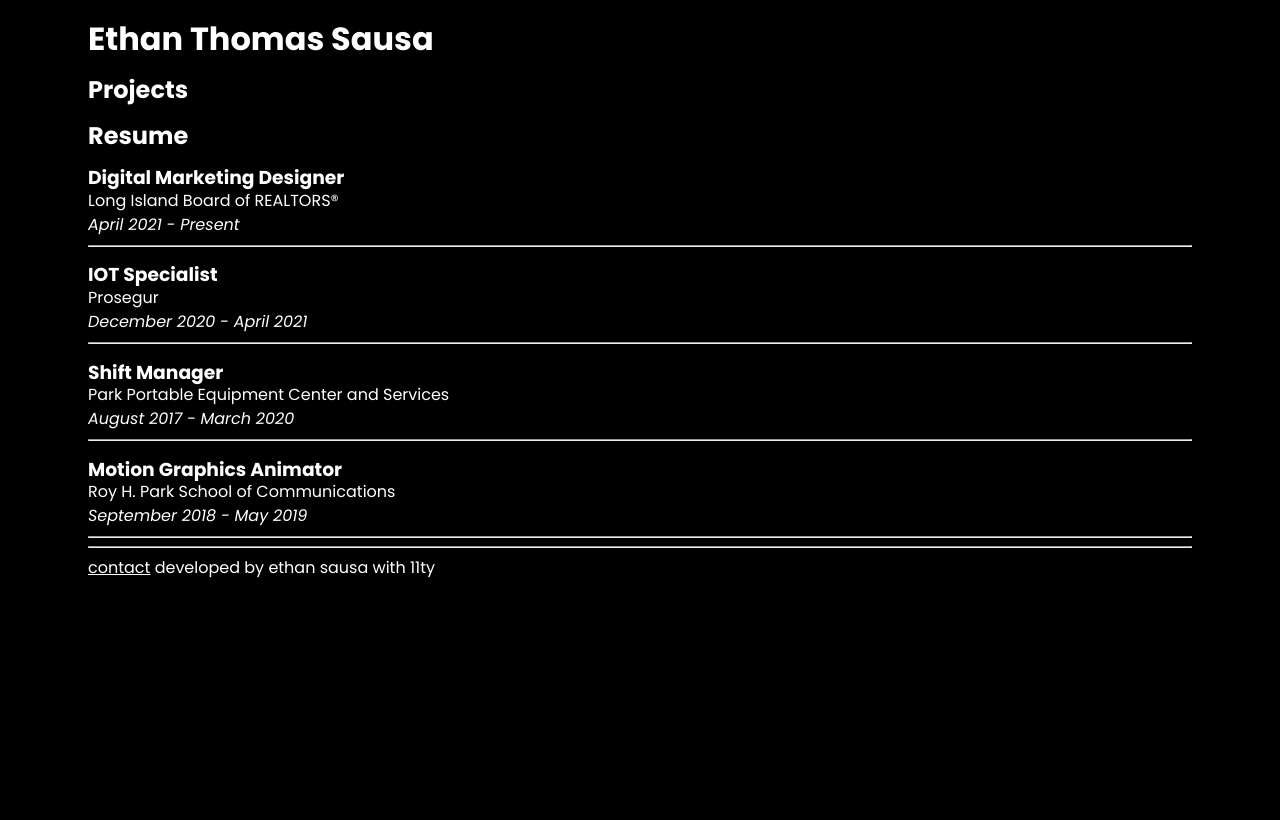
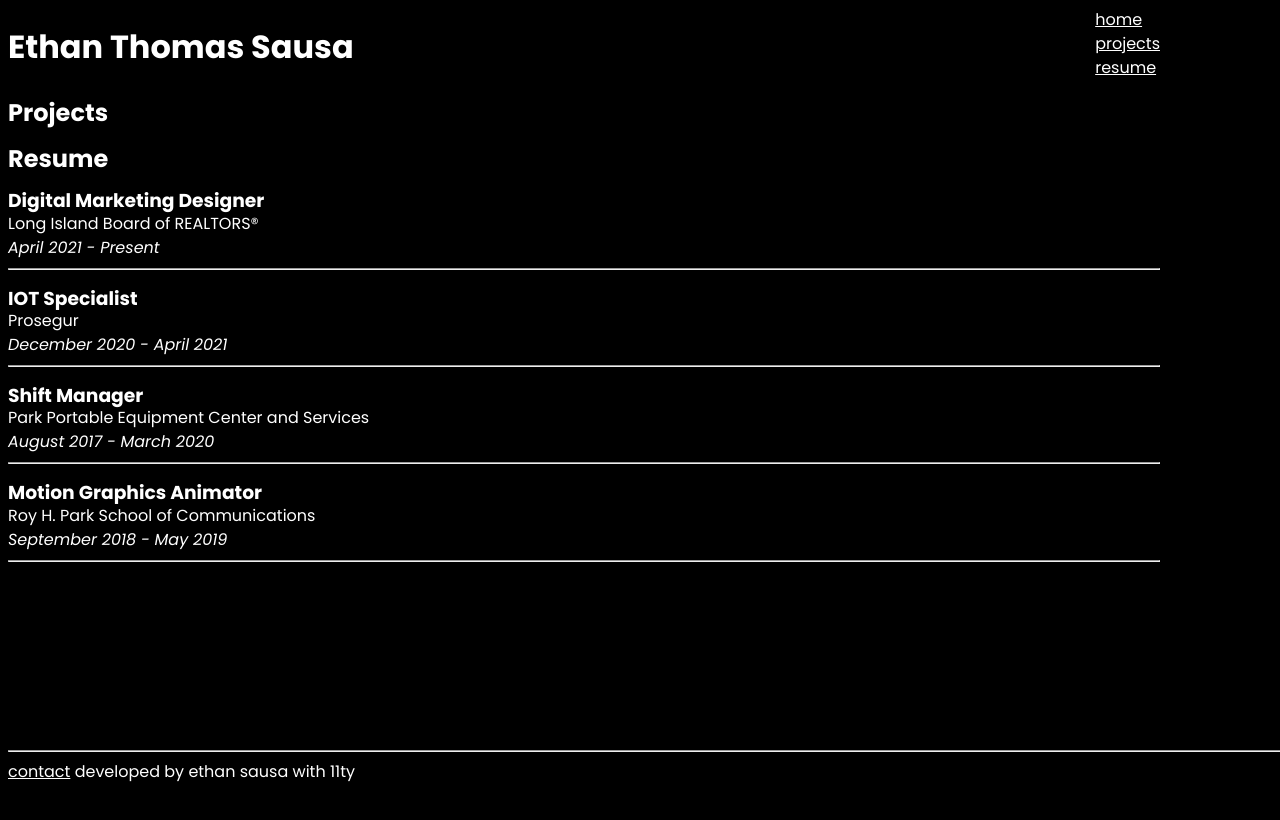
Before and after one commit to etsausa/11ty-practice, an Eleventy site: page src/index.html in a window 1280 px wide. Built offline with nearby package versions, Linux system fonts and the light colour scheme; Eleventy itself is replaced by a stand-in of ours; files that its build step writes are made by us from their sources.

Commit message:
clean up and added nav

```diff
--- a/public/css/style.css
+++ b/public/css/style.css
@@ -6,7 +6,30 @@ body{
     color: white;
     font-family: "Poppins", sans-serif;
 
-    margin-inline: auto;
-    padding-inline: 1.5em;
     max-width: 72rem;
 }
+header{
+    display: flex;
+    justify-content: space-between;
+}
+
+footer{
+    position: fixed;
+    bottom: 0;
+    width: 100%;
+    padding: 0 0 1em 0;
+}
+
+ul:where([role="list"]),
+ol:where([role="list"]) {
+    list-style: none;
+    margin: 0;
+    padding: 0;
+}
+
+/* utility classes */
+.flex-group {
+    display: flex;
+    flex-wrap: wrap;
+    gap: var(--gap, 1em);
+  }
--- a/src/_includes/layouts/base.html
+++ b/src/_includes/layouts/base.html
@@ -4,6 +4,17 @@
     {% include "basehead.html" %}
     {% block head %}{% endblock %}
 </head>
+<header>
+    <h1>Ethan Thomas Sausa</h1>
+    <nav>
+        <ul role="list" class="flex_group">
+            <li><a href="/">home</a></li>
+            <li><a href="/projects">projects</a></li>
+            <li><a href="/resume">resume</a></li>
+        </ul>
+    </nav>
+
+</header>
 <body>
     {% block content %}
         {{content | safe}}
--- /dev/null
+++ b/src/_includes/resume-item.html
@@ -0,0 +1,4 @@
+<h3>{{ job.title }}</h3>
+<span>{{ job.company}}</span><br>
+<span><i>{{ job.startDate }} - {{ job.endDate }}</i></span>
+<hr>
--- a/src/css/style.css
+++ b/src/css/style.css
@@ -6,7 +6,30 @@ body{
     color: white;
     font-family: "Poppins", sans-serif;
 
-    margin-inline: auto;
-    padding-inline: 1.5em;
     max-width: 72rem;
 }
+header{
+    display: flex;
+    justify-content: space-between;
+}
+
+footer{
+    position: fixed;
+    bottom: 0;
+    width: 100%;
+    padding: 0 0 1em 0;
+}
+
+ul:where([role="list"]),
+ol:where([role="list"]) {
+    list-style: none;
+    margin: 0;
+    padding: 0;
+}
+
+/* utility classes */
+.flex-group {
+    display: flex;
+    flex-wrap: wrap;
+    gap: var(--gap, 1em);
+  }
--- a/src/index.html
+++ b/src/index.html
@@ -2,9 +2,6 @@
 layout: layouts/base.html
 title: Ethan Thomas Sausa
 ---
-
-<h1>{{title}}</h1>
-
 
 <!-- project list -->
 <h2>Projects</h2>
@@ -16,14 +13,13 @@ title: Ethan Thomas Sausa
 
 <!-- resume list -->
 <h2>Resume</h2>
+<ul role="list">
 {% for job in resume %}
-
-    <h3>{{ job.title }}</h3>
-    <span>{{ job.company}}</span><br>
-    <span><i>{{ job.startDate }} - {{ job.endDate }}</i></span>
-    <hr>
-
+    <li>
+        {% include 'resume-item.html' %}
+    </li>
 {% endfor %}
+</ul>
 
 
 <!-- <img src="/assets/images/logo.png" alt="logo image"> -->
```
Also changed, not shown: public/contact/index.html (+11 -0 lines), public/index.html (+21 -11 lines), public/projects/project1/index.html (+11 -0 lines), public/projects/project2/index.html (+11 -0 lines), src/_includes/components/Card.js (deleted), 4 other files.
